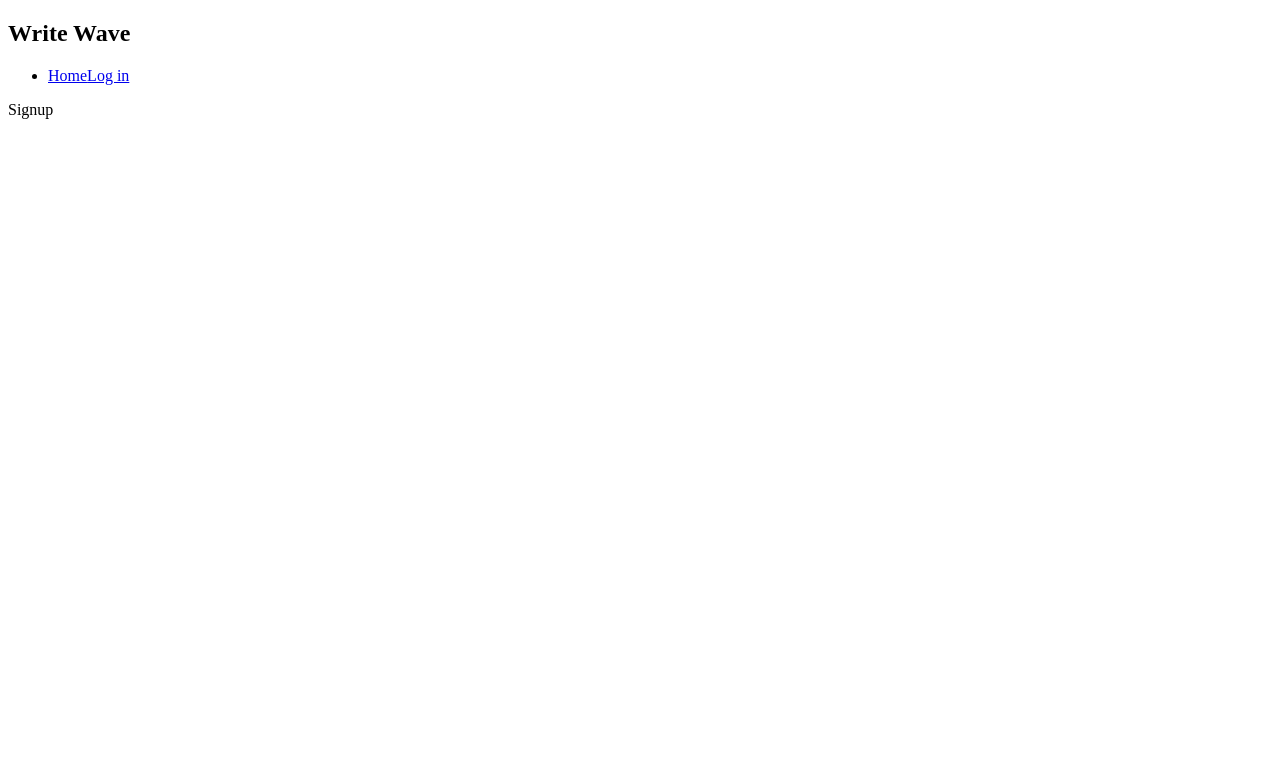
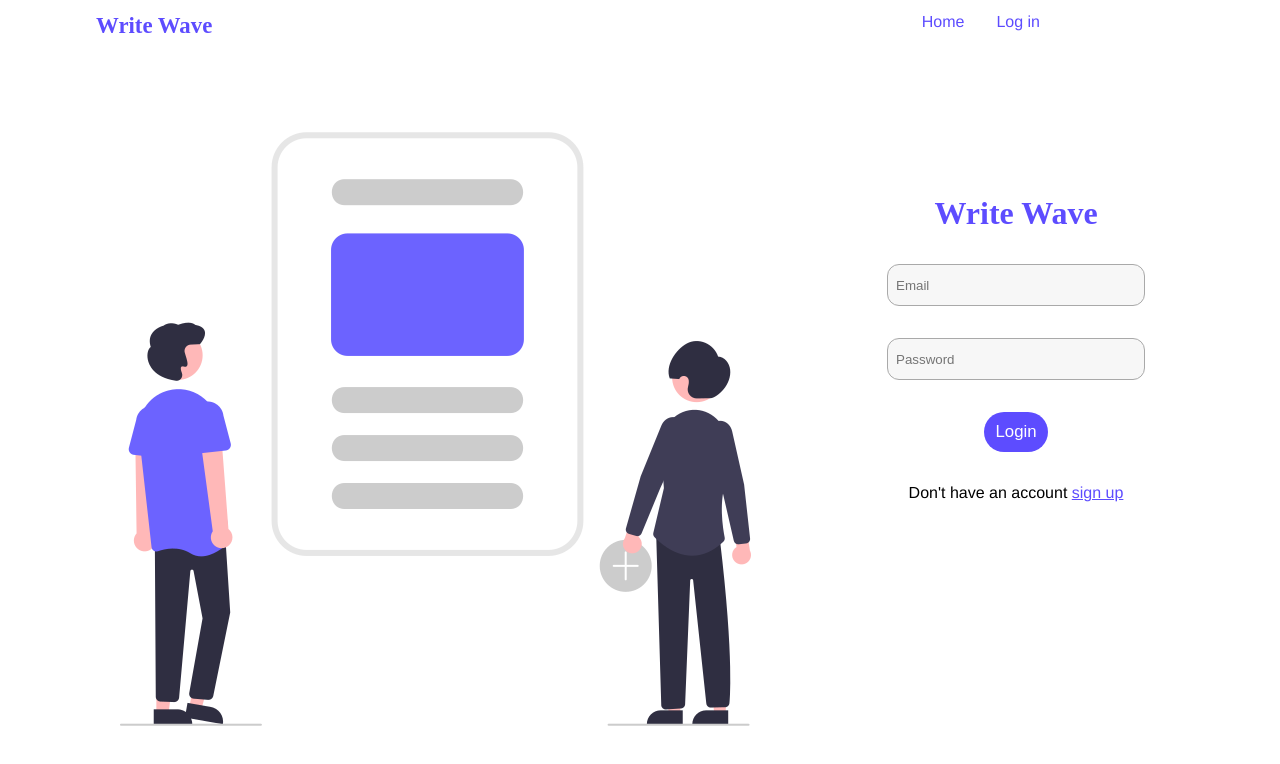
Before and after one commit to Yishak110402/Write-Wave, a React (Create React App) app in the folder frontend/: page / in a window 1280 px wide. Shown: the top 764 px of the page. Built offline with nearby package versions, Linux system fonts and the light colour scheme.

Commit message:
first commit

```diff
--- a/frontend/src/App.js
+++ b/frontend/src/App.js
@@ -1,18 +1,23 @@
 import { BrowserRouter, Routes, Route } from "react-router-dom";
+import { useState } from "react";
 import Signup from "./pages/Signup";
 import Homepage from "./pages/Homepage";
 import Login from "./pages/Login";
 import Navbar from "./components/Navbar/Navbar";
+import './index.css'
 
 export default function App() {
+  const [activeUser, setActiveUser] = useState(null)
+
   return (
     <main>
       <BrowserRouter>
       <Navbar/>
       <Routes>
-        <Route path="/" element={<Signup/>} />
+        <Route path="/" element={<Login/>} />
+        <Route path="/signup" element={<Signup/>} />
         <Route path="/login" element={<Login/>} />
-        <Route path="/home" element={<Homepage/>} />
+        <Route path="/home" element={<Homepage activeUser={activeUser}/>} />
       </Routes>
       </BrowserRouter>
     </main>
--- /dev/null
+++ b/frontend/src/components/Login/LoginForm.css
@@ -0,0 +1,39 @@
+.login{
+    display: flex;
+    justify-content: space-between;
+    align-items: center;
+    padding-right: 16rem;
+    gap: 1rem;
+    text-align: center;
+}
+.login form{
+    display: flex;
+    flex-flow: column;
+    gap: 2rem;
+    margin-top: -10rem;
+}
+.login form input{
+    background-color: #f7f7f7;
+    height: 1.5rem;
+    width: 15rem;
+    padding: 0.5rem;
+    border-radius: 12px;
+    border: 1px solid darkgray;
+}
+.login form button{
+    color: white;
+    background-color: #5d4cff;
+    border: none;
+    width: 4rem;
+    margin: 0 auto;
+    height: 2.5rem;
+    font-size: 1.05rem;
+    border-radius: 20px;
+}
+.login form h1{
+    font-family: cursive;
+    color: #5d4cff;
+}
+.login p a{
+    color: #5d4cff;
+}
--- /dev/null
+++ b/frontend/src/components/Login/LoginForm.js
@@ -0,0 +1,48 @@
+import { useState } from "react";
+import blogImage from "./../../assets/undraw_Blog_post_re_fy5x.png";
+import "./LoginForm.css";
+import { Link } from "react-router-dom";
+
+export default function LoginForm() {
+  const [formData, setFormData] = useState({});
+
+  async function handleFormSubmit(e) {
+    e.preventDefault();
+
+    const res = await fetch("http://127.0.0.1:6969/users/login", {
+      method: "POST",
+      headers: {
+        "Content-type": "application/json",
+      },
+      body: JSON.stringify(formData),
+    });
+    const data = await res.json();
+    console.log(data);
+  }
+  return (
+    <div className="login">
+      <img src={blogImage} />
+      <form onSubmit={(e) => handleFormSubmit(e)}>
+        <h1>Write Wave</h1>
+        <input
+          onChange={(e) => {
+            setFormData((form) => ({ ...form, email: e.target.value }));
+          }}
+          type="text"
+          required
+          placeholder="Email"
+        />
+        <input
+          onChange={(e) => {
+            setFormData((form) => ({ ...form, password: e.target.value }));
+          }}
+          type="password"
+          required
+          placeholder="Password"
+        />
+        <button type="submit">Login</button>
+        <p>Don't have an account <Link to='/signup'>sign up</Link> </p>
+      </form>
+    </div>
+  );
+}
--- a/frontend/src/components/Navbar/Navbar.css
+++ b/frontend/src/components/Navbar/Navbar.css
@@ -0,0 +1,24 @@
+
+
+.navbar{
+    display: flex;
+    justify-content: space-between;
+    padding: 0.8rem 6rem;
+    color: #5d4cff;
+    padding-right: 15rem;
+}
+.nav-links{
+    display: flex;
+    gap: 2rem;
+    list-style-type: none;
+}
+.nav-links a{
+    text-decoration: none;
+    color: #5d4cff;
+}
+.navbar .logo a{
+    font-family: cursive;
+    font-size: 0.95rem;
+    text-decoration: none;
+    color: #5d4cff;
+}
--- a/frontend/src/components/Navbar/Navbar.js
+++ b/frontend/src/components/Navbar/Navbar.js
@@ -1,17 +1,23 @@
+import "./Navbar.css";
+
 import { NavLink } from "react-router-dom";
 
-export default function Navbar(){
+export default function Navbar() {
   return (
-        <nav>
-            <div>
+    <nav className="navbar">
+      <div className="logo">
+        <NavLink to='/home'>
         <h1>Write Wave</h1>
+        </NavLink>
       </div>
-            <ul>
+      <ul className="nav-links">
         <li>
-                    <NavLink to='/home'>Home</NavLink>
-                    <NavLink to='/login'>Log in</NavLink>
+          <NavLink to="/home">Home</NavLink>
+        </li>
+        <li>
+          <NavLink to="/login">Log in</NavLink>
         </li>
       </ul>
     </nav>
-    )
+  );
 }
--- /dev/null
+++ b/frontend/src/components/Signup/SignupForm.css
@@ -0,0 +1,55 @@
+.signup{
+    display: flex;
+    justify-content: space-between;
+    align-items: center;
+    padding-right: 16rem;
+    gap: 1rem;
+    text-align: center;
+}
+.signup form{
+    display: flex;
+    flex-flow: column;
+    gap: 2rem;
+    margin-top: -10rem;
+}
+.signup form input{
+    background-color: #f7f7f7;
+    height: 1.5rem;
+    width: 15rem;
+    padding: 0.5rem;
+    border-radius: 12px;
+    border: 1px solid darkgray;
+}
+.signup form button{
+    color: white;
+    background-color: #5d4cff;
+    border: none;
+    width: 4rem;
+    margin: 0 auto;
+    height: 2.5rem;
+    font-size: 1.05rem;
+    border-radius: 20px;
+    cursor: pointer;
+}
+.signup form h1{
+    font-family: cursive;
+    color: #5d4cff;
+}
+.signup p a{
+    color: #5d4cff;
+}
+.success-msg{
+    background-color: #8bff97;
+    padding: 0.7rem;
+    border-radius: 12px;
+    color: #005804;
+}
+.success-msg a{
+    color: #005804;
+}
+.error-msg{
+    background-color: #ff9274;
+    padding: 0.7rem;
+    border-radius: 12px;
+    color: #560400;
+}
--- /dev/null
+++ b/frontend/src/components/Signup/SignupForm.js
@@ -0,0 +1,83 @@
+import { useState } from "react";
+import blogImage from "./../../assets/undraw_Blog_post_re_fy5x.png";
+import "./SignupForm.css";
+import { Link, useNavigate } from "react-router-dom";
+
+export default function SignUpForm() {
+  const [formData, setFormData] = useState({});
+  const [showSuccessMsg, setShowSuccessMsg] = useState(false);
+  const [showErrorMsg, setShowErrorMsg] = useState(false);
+  const [err, setErr] = useState(null)
+  const navigate = useNavigate();
+
+  async function handleFormSubmit(e) {
+    e.preventDefault();
+    setShowSuccessMsg(false);
+    setShowErrorMsg(false);
+    setErr(null)
+
+    const res = await fetch("http://127.0.0.1:6969/users/signup", {
+      method: "POST",
+      headers: {
+        "Content-type": "application/json",
+      },
+      body: JSON.stringify(formData),
+    });
+    if(!res.ok){
+      setShowErrorMsg(true)
+    }
+    const data = await res.json();
+    console.log(data);
+    if (data.status === "fail") {
+      setShowErrorMsg(true);
+      setErr(data.message)
+      return;
+    }
+    if (data.status === "success") {
+      setShowSuccessMsg(true);
+    }
+    // navigate('/login')
+  }
+  return (
+    <div className="signup">
+      <img src={blogImage} />
+      <form onSubmit={(e) => handleFormSubmit(e)}>
+        <h1>Write Wave</h1>
+        {showSuccessMsg && (
+          <div className="success-msg"> Signup successful please <Link to='/login'>log in</Link></div>
+        )}
+        {showErrorMsg && (
+          <div className="error-msg">{err ? err : "Error while signing up"}</div>
+        )}
+
+        <input
+          required
+          placeholder="Name"
+          onChange={(e) =>
+            setFormData((form) => ({ ...form, name: e.target.value }))
+          }
+        />
+        <input
+          onChange={(e) => {
+            setFormData((form) => ({ ...form, email: e.target.value }));
+          }}
+          type="text"
+          required
+          placeholder="Email"
+        />
+        <input
+          onChange={(e) => {
+            setFormData((form) => ({ ...form, password: e.target.value }));
+          }}
+          type="password"
+          required
+          placeholder="Password"
+        />
+        <button type="submit">Sign up</button>
+        <p>
+          Already have an account <Link to="/login">log in</Link>
+        </p>
+      </form>
+    </div>
+  );
+}
--- /dev/null
+++ b/frontend/src/index.css
@@ -0,0 +1,10 @@
+body{
+    width: 100vw;
+    height: 100vh;
+    font-family: "Helvetica", sans-serif;
+    overflow-x:  hidden;
+}
+*{
+    margin: 0;
+    padding: 0;
+}
--- a/frontend/src/pages/Homepage.js
+++ b/frontend/src/pages/Homepage.js
@@ -1,3 +1,10 @@
-export default function Homepage(){
-    return <div>Homepage</div>
+export default function Homepage({activeUser}){
+
+    return(
+        <div>
+            {
+                !activeUser ? <h2>Please login to access this page</h2>: <p>Youre logged in successfully</p>
+            }
+        </div>
+    )
 }
--- a/frontend/src/pages/Login.js
+++ b/frontend/src/pages/Login.js
@@ -1,3 +1,7 @@
+import LoginForm from "../components/Login/LoginForm";
+
 export default function Login(){
-    return <div>Login</div>
+    return( <>
+        <LoginForm/>
+    </>)
 }
--- a/frontend/src/pages/Signup.js
+++ b/frontend/src/pages/Signup.js
@@ -1,3 +1,7 @@
+import SignupForm from "../components/Signup/SignupForm";
+
 export default function Signup(){
-    return <div>Signup</div>
+    return (
+        <SignupForm/>
+    )
 }
```
Also changed, not shown: frontend/src/assets/undraw_Blog_post_re_fy5x.png (added), 1 other file (tests, documents, lock files or other folders). Lines whose indentation alone changed are shown as unchanged.
